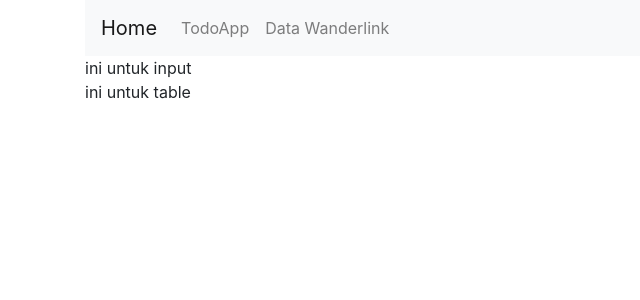
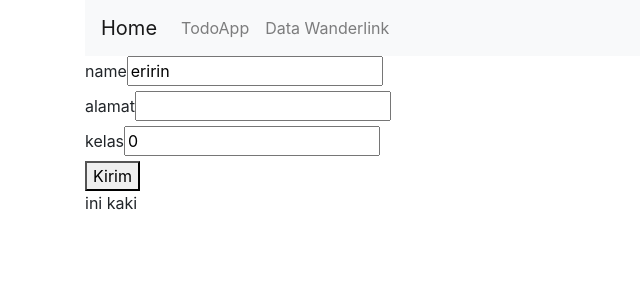
Before and after one commit to michaeltamsil/learn-reactjs02-router-form, a React (Create React App) app: page /todoapp in a window 1280 px wide. Shown: the top 300 px of the page, without its empty margins (0-640 px from the left). Built offline with nearby package versions, Linux system fonts and the light colour scheme; the HTML template or start-up script is replaced by a standard one.

Commit message:
simple form

```diff
--- /dev/null
+++ b/db.json
@@ -0,0 +1,10 @@
+{
+  "siswa": [
+    {
+      "nama": "budi",
+      "alamat": "belakang ikan bakar",
+      "kelas": "2",
+      "id": 1
+    }
+  ]
+}
--- a/src/App.js
+++ b/src/App.js
@@ -13,16 +13,25 @@ function App() {
       <Container>
         <NavBar/>
         <Switch>
-          <Route path="/todoapp">
+          <Route path="/todoapp/">
             <TodoApp/>
           </Route>
+
+
+
           <Route path="/data_wanderlink">
             <DataWanderlink/>
           </Route>
-          <Route path="" exact>
+
+          <Route path="/" exact>
             <Home/>
           </Route>
+          <Route path="/">
+            <h1 style={{color: "red"}}>maaf, halaman tidak ditemukan</h1>
+          </Route>
+
         </Switch>
+        <footer>ini kaki</footer>
       </Container>
     </Router>
 
--- a/src/components/DataWanderlink/Item.js
+++ b/src/components/DataWanderlink/Item.js
@@ -1,9 +1,11 @@
 import React from 'react';
 import { Button, Card, Col } from 'react-bootstrap';
+import { Link } from 'react-router-dom';
 
 const Item = (props) => {
     console.log(props.data)
     const { data } = props
+    console.log(data._id)
     return (
         <Col>
             <Card>
@@ -16,6 +18,7 @@ const Item = (props) => {
                 <Card.Title>Card Title</Card.Title>
                 <Card.Text>content.
                 </Card.Text>
+                <Link to={`http://localhost:3001/data_wanderlink/${data._id}`}>Go there</Link>
                 <Button variant="primary">Go somewhere</Button>
             </Card.Body>
             </Card>
--- a/src/components/Home/index.js
+++ b/src/components/Home/index.js
@@ -5,7 +5,7 @@ import ButtonSuccess from './../ButtonSuccess';
 const index = () => {
     return (
         <>
-            <div>saya mau belajar reactjs </div>
+            <div className="btn-success">saya mau belajar reactjs </div>
             <ButtonSuccess name="tombolSetuju" >Yes, i want to learn reactjs</ButtonSuccess>``
         </>
     )
--- a/src/components/TodoApp/index.js
+++ b/src/components/TodoApp/index.js
@@ -1,14 +1,62 @@
-import React from 'react';
+import React, { Component } from 'react';
+import axios from 'axios';
 
-const index = () => {
-    return (
-        <div>
-            { /* ini untuk input */ }
-            <div>ini untuk input</div>
-            <div>ini untuk table</div>
-            { /* ini utk table */ }
-        </div>
-    )
+// const index = () => {
+class index extends Component {
+
+    state = {
+        nama: "eririn",
+        alamat: "",
+        kelas: "0"
+    }
+
+    submit = (event) => {
+        event.preventDefault();
+
+        const { nama, alamat, kelas } = this.state
+        axios.post('http://localhost:3000/siswa', {
+            nama: nama,
+            alamat: alamat,
+            kelas: kelas
+        })
+        .then((response) => {
+            console.log(response);
+            window.alert('berhasil menambah data');
+        })
+    }
+
+    onChange = (event) => {
+        console.log(event.currentTarget.name);
+        this.setState({[event.currentTarget.name]: event.currentTarget.value})
+    }
+
+    render(){
+        return (
+            <div>
+                <form onSubmit={this.submit}>
+                    <label>name</label>
+                    <input type="text" name="nama"
+                        onChange={this.onChange}
+                        value={this.state.nama}
+                    />
+                    <br/>
+                    <label>alamat</label>
+                    <input type="address" name="alamat"
+                        onChange={this.onChange}
+                        value={this.state.alamat}
+                    />
+                    <br/>
+                    <label>kelas</label>
+                    <input type="number" name="kelas"
+                        onChange={this.onChange}
+                        value={this.state.kelas}
+                    />
+                    <br/>
+                    <button type="submit">Kirim</button>
+                </form>
+            </div>
+        )
+    }
 }
 
 export default index;
```
